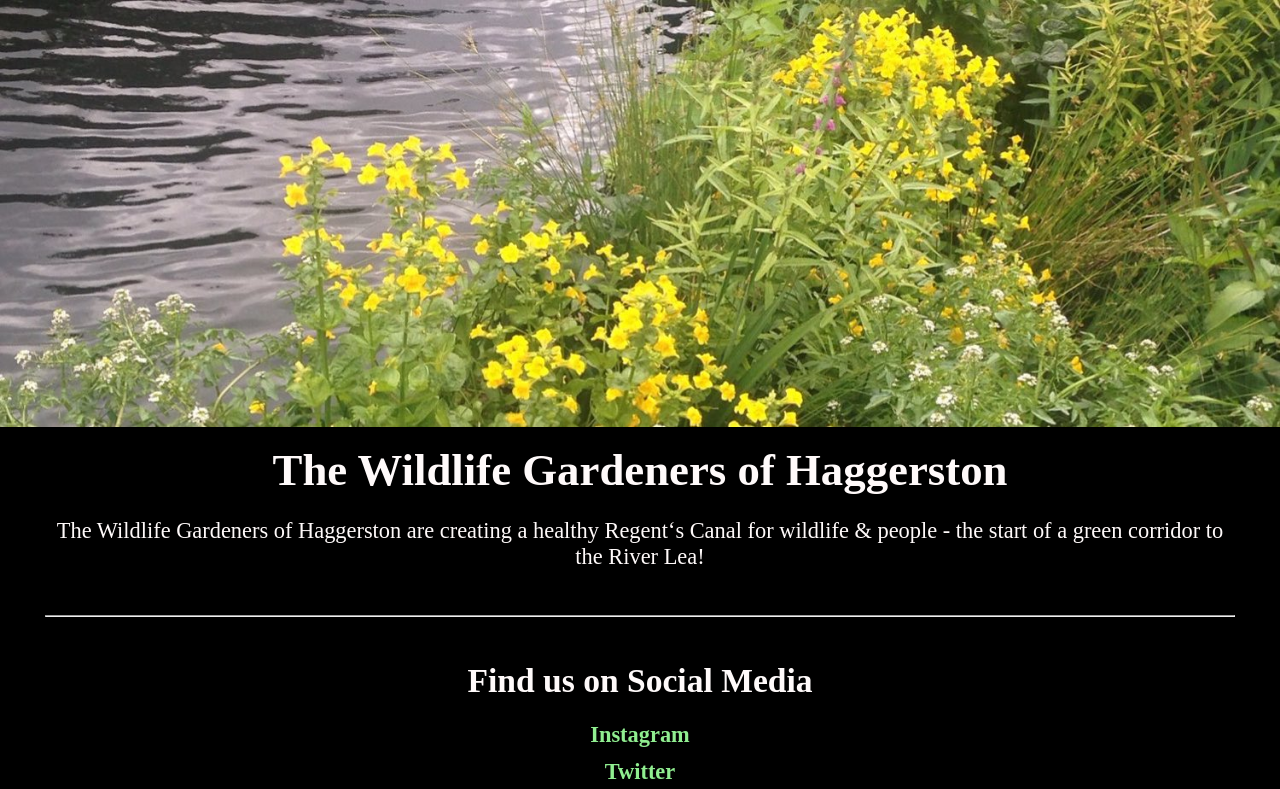
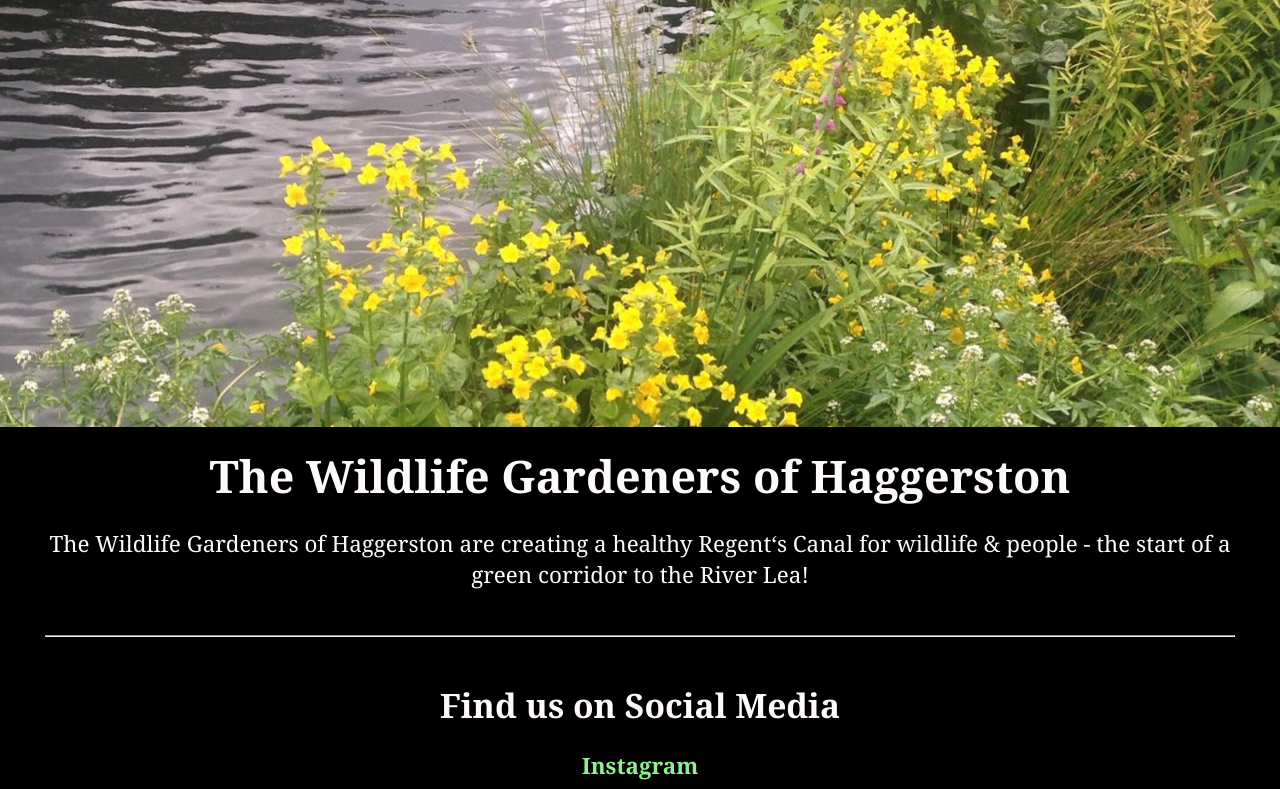
Before and after one commit to wildlife-gardeners-of-haggerston/wildlife-gardeners-of-haggerston.github.io, a website: page index.html in a window 1280 px wide. Shown: the top 789 px of the page. Drawn offline with Linux system fonts and the light colour scheme.

Commit message:
Set a default typeface

```diff
--- a/main.css
+++ b/main.css
@@ -41,8 +41,10 @@ ul {
   background: var(--col_bg);
 
   /* The default text colour. */
+  color: var(--col_text);
 
-  color: var(--col_text);
+  /* Default typeface. */
+  font-family: Georgia, serif;
 
   /* The base font size that defines all measurements. */
   font-size: var(--font_base_size);
```
